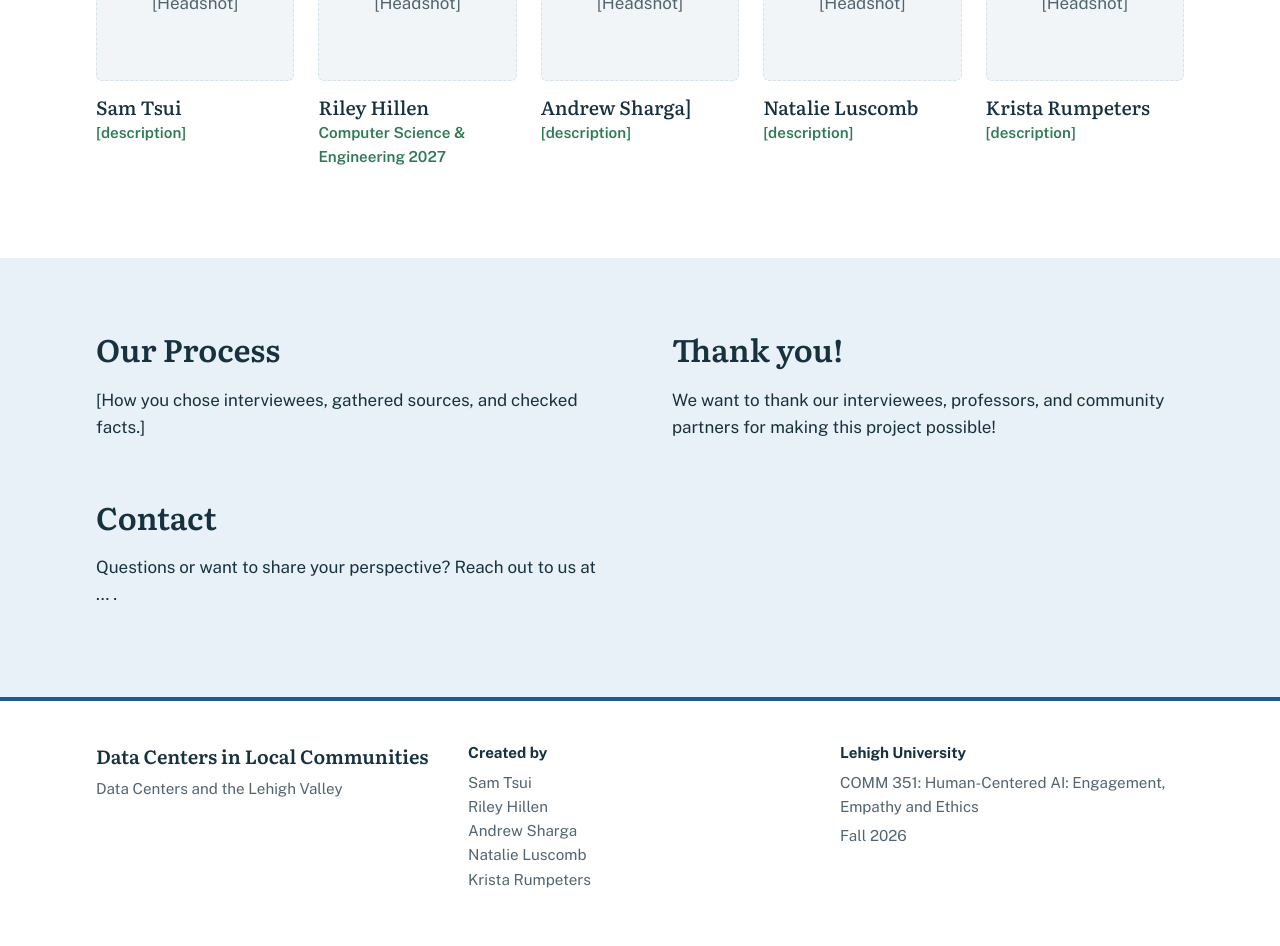
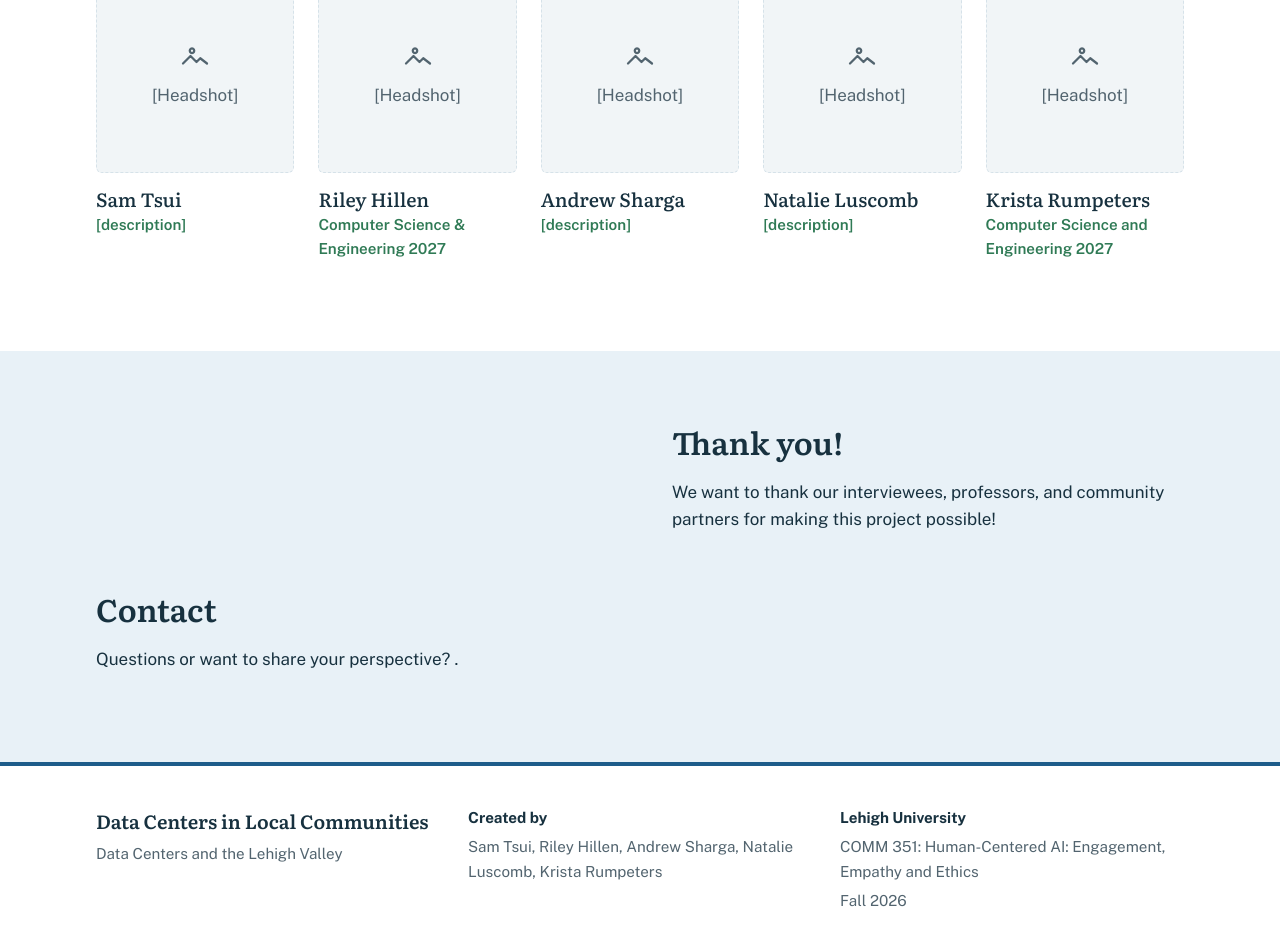
Before and after one commit to rth227/lehighvalley-datacenter, a React (Vite) app: page /about in a window 1280 px wide. Shown: the part 620-1566 px from the top of the page. Built offline with nearby package versions, Linux system fonts and the light colour scheme.

Commit message:
fixing footer and about us section:

```diff
--- a/src/components/Footer.jsx
+++ b/src/components/Footer.jsx
@@ -13,11 +13,7 @@ export default function Footer() {
         </div>
         <div>
           <p className="footer-label">Created by</p>
-          <ul className="footer-names">
-            {site.team.map((name, i) => (
-              <li key={i}>{name}</li>
-            ))}
-          </ul>
+          <p>{site.team.join(', ')}</p>
         </div>
         <div>
           <p className="footer-label">{site.university}</p>
--- a/src/content/en/about.js
+++ b/src/content/en/about.js
@@ -3,23 +3,20 @@
 export const about = {
   title: 'About us',
   intro:
-    '[Who we are and why we started this project. Mention the course and that this is a student-led project.]',
+    "Thank you for taking a look at our project! We are a group of students from different academic backgrounds, all taking the course Comm 351: Human-Centered AI: Engagement, Empathy and Ethics. We've worked all to showcase local opinions and perspectives about data centers in real communities, including our own. This project is under the supervision of our professor, Dr. Haiyan Jia.",
 
   teamTitle: 'Our Project Team',
   members: [
     { name: 'Sam Tsui', role: '[description]'},
     { name: 'Riley Hillen', role: 'Computer Science & Engineering 2027'},
-    { name: 'Andrew Sharga]', role: '[description]'},
+    { name: 'Andrew Sharga', role: '[description]'},
     { name: 'Natalie Luscomb', role: '[description]'},
-    { name: 'Krista Rumpeters', role: '[description]'},
+    { name: 'Krista Rumpeters', role: 'Computer Science and Engineering 2027'},
   ],
-
-  methodsTitle: 'Our Process',
-  methodsBody: '[How you chose interviewees, gathered sources, and checked facts.]',
 
   thanksTitle: 'Thank you!',
   thanksBody: 'We want to thank our interviewees, professors, and community partners for making this project possible!',
 
   contactTitle: 'Contact',
-  contactBody: 'Questions or want to share your perspective? Reach out to us at ... ',
+  contactBody: 'Questions or want to share your perspective?',
 };
```
